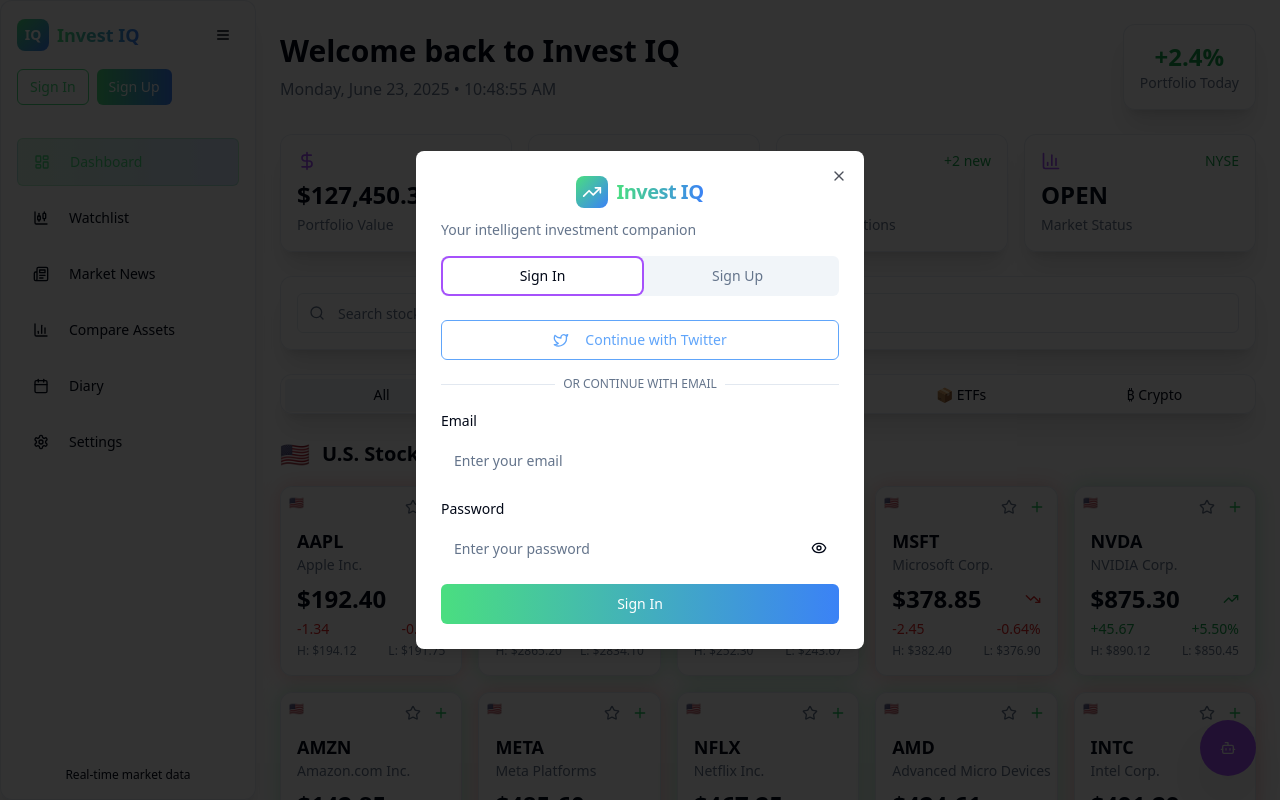
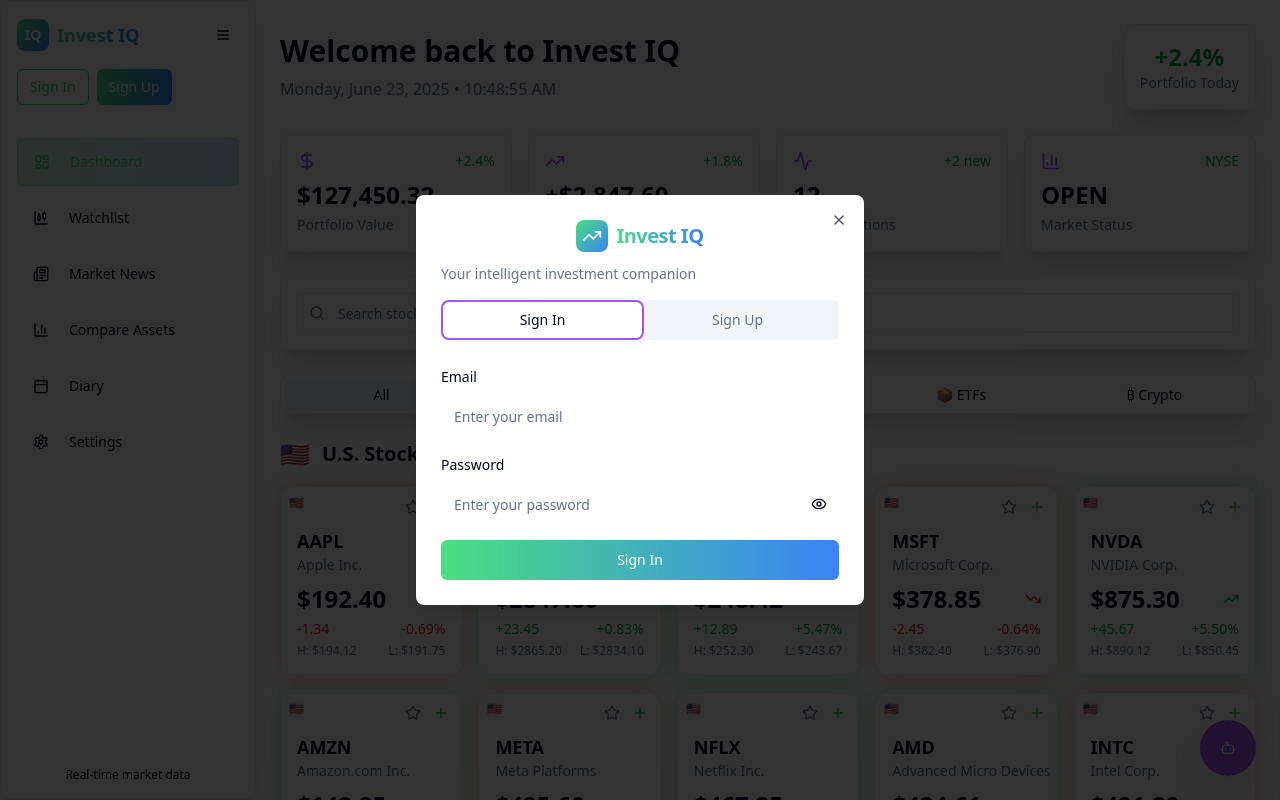
Before and after one commit to Solez-ai/invest-iq-v0, a React (Vite) app: page / in a window 1280 px wide. Built offline with nearby package versions, Linux system fonts and the light colour scheme.

Commit message:
Reverted to commit 8bd71bc3b1a6c66be44875339780f3c754205ed1

```diff
--- a/src/components/Auth/AuthModal.tsx
+++ b/src/components/Auth/AuthModal.tsx
@@ -5,8 +5,7 @@ import { Button } from '@/components/ui/button';
 import { Input } from '@/components/ui/input';
 import { Label } from '@/components/ui/label';
 import { Tabs, TabsContent, TabsList, TabsTrigger } from '@/components/ui/tabs';
-import { Separator } from '@/components/ui/separator';
-import { TrendingUp, Eye, EyeOff, Twitter } from 'lucide-react';
+import { TrendingUp, Eye, EyeOff } from 'lucide-react';
 import { useAuth } from '@/hooks/useAuth';
 import { toast } from 'sonner';
 
@@ -16,23 +15,12 @@ interface AuthModalProps {
 }
 
 export const AuthModal = ({ isOpen, onClose }: AuthModalProps) => {
-  const { signIn, signUp, signInWithTwitter } = useAuth();
+  const { signIn, signUp } = useAuth();
   const [loading, setLoading] = useState(false);
   const [showPassword, setShowPassword] = useState(false);
 
   const [signInData, setSignInData] = useState({ email: '', password: '' });
   const [signUpData, setSignUpData] = useState({ email: '', password: '', fullName: '' });
-
-  const handleTwitterSignIn = async () => {
-    setLoading(true);
-    const { error } = await signInWithTwitter();
-
-    if (error) {
-      toast.error(error.message || 'An error occurred with Twitter sign in');
-    }
-    // Don't close modal or show success message for OAuth as it redirects
-    setLoading(false);
-  };
 
   const handleSignIn = async (e: React.FormEvent) => {
     e.preventDefault();
@@ -104,26 +92,6 @@ export const AuthModal = ({ isOpen, onClose }: AuthModalProps) => {
           </TabsList>
 
           <TabsContent value="signin" className="space-y-4">
-            {/* Twitter Sign In Button */}
-            <Button
-              onClick={handleTwitterSignIn}
-              disabled={loading}
-              variant="outline"
-              className="w-full border-blue-400 text-blue-400 hover:bg-blue-400 hover:text-white"
-            >
-              <Twitter className="h-4 w-4 mr-2" />
-              Continue with Twitter
-            </Button>
-
-            <div className="relative">
-              <div className="absolute inset-0 flex items-center">
-                <Separator className="w-full" />
-              </div>
-              <div className="relative flex justify-center text-xs uppercase">
-                <span className="bg-background px-2 text-muted-foreground">Or continue with email</span>
-              </div>
-            </div>
-
             <form onSubmit={handleSignIn} className="space-y-4">
               <div className="space-y-2">
                 <Label htmlFor="signin-email">Email</Label>
@@ -173,26 +141,6 @@ export const AuthModal = ({ isOpen, onClose }: AuthModalProps) => {
           </TabsContent>
 
           <TabsContent value="signup" className="space-y-4">
-            {/* Twitter Sign Up Button */}
-            <Button
-              onClick={handleTwitterSignIn}
-              disabled={loading}
-              variant="outline"
-              className="w-full border-blue-400 text-blue-400 hover:bg-blue-400 hover:text-white"
-            >
-              <Twitter className="h-4 w-4 mr-2" />
-              Continue with Twitter
-            </Button>
-
-            <div className="relative">
-              <div className="absolute inset-0 flex items-center">
-                <Separator className="w-full" />
-              </div>
-              <div className="relative flex justify-center text-xs uppercase">
-                <span className="bg-background px-2 text-muted-foreground">Or create account with email</span>
-              </div>
-            </div>
-
             <form onSubmit={handleSignUp} className="space-y-4">
               <div className="space-y-2">
                 <Label htmlFor="signup-name">Full Name</Label>
--- a/src/hooks/useAuth.tsx
+++ b/src/hooks/useAuth.tsx
@@ -9,7 +9,6 @@ interface AuthContextType {
   loading: boolean;
   signIn: (email: string, password: string) => Promise<{ error: any }>;
   signUp: (email: string, password: string, fullName?: string) => Promise<{ error: any }>;
-  signInWithTwitter: () => Promise<{ error: any }>;
   signOut: () => Promise<void>;
 }
 
@@ -66,16 +65,6 @@ export const AuthProvider = ({ children }: { children: React.ReactNode }) => {
     return { error };
   };
 
-  const signInWithTwitter = async () => {
-    const { error } = await supabase.auth.signInWithOAuth({
-      provider: 'twitter',
-      options: {
-        redirectTo: `${window.location.origin}/`
-      }
-    });
-    return { error };
-  };
-
   const signOut = async () => {
     await supabase.auth.signOut();
   };
@@ -87,7 +76,6 @@ export const AuthProvider = ({ children }: { children: React.ReactNode }) => {
       loading,
       signIn,
       signUp,
-      signInWithTwitter,
       signOut,
     }}>
       {children}
```
